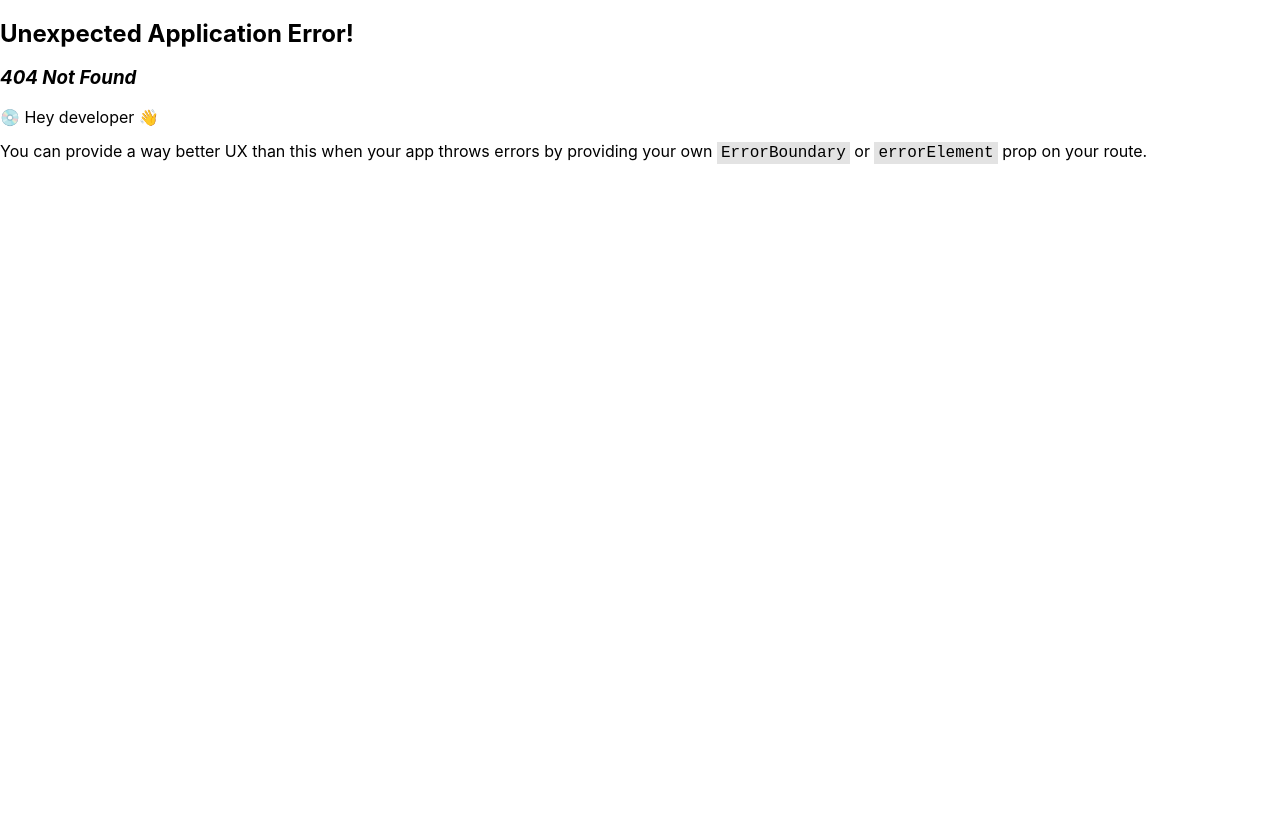
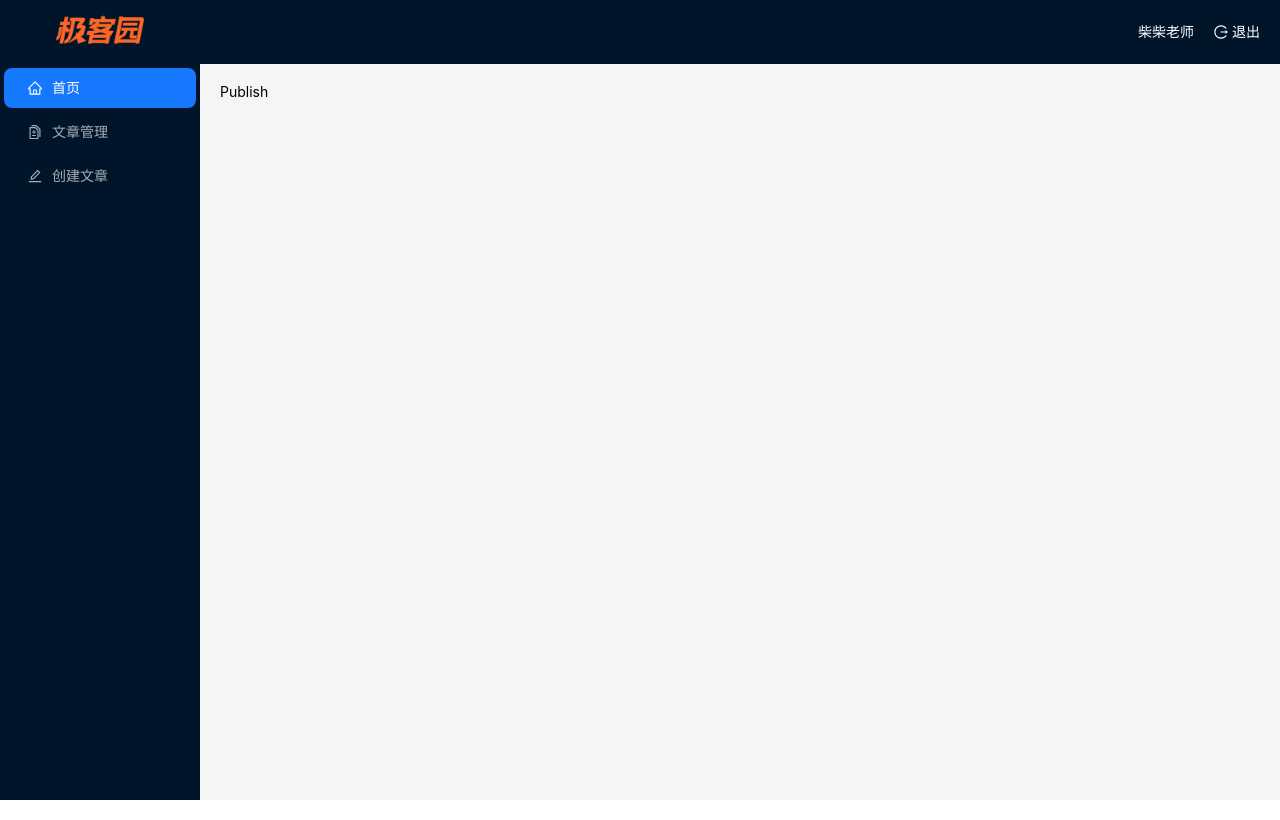
Before and after one commit to ltian059/react-jike, a React (Create React App) app: page /publish in a window 1280 px wide. Before the commit this address had no page. Built offline with nearby package versions, Linux system fonts and the light colour scheme; sample sign-in values are in the browser's storage.

Commit message:
Enables nested routing for main layout
Configures the main layout to support nested routes for different sections, such as home, article, and publish.
This enhancement allows for a more organized and modular page structure within the application.

```diff
--- /dev/null
+++ b/src/pages/Article/index.js
@@ -0,0 +1,5 @@
+const Article = () => {
+    return <div>Article</div>
+}
+
+export default Article;
--- /dev/null
+++ b/src/pages/Home/index.js
@@ -0,0 +1,5 @@
+const Home = () => {
+    return <div>Home</div>
+}
+
+export default Home;
--- a/src/pages/Layout/index.js
+++ b/src/pages/Layout/index.js
@@ -5,6 +5,7 @@ import {
     EditOutlined,
     LogoutOutlined,
 } from '@ant-design/icons'
+import { Outlet, useNavigate } from 'react-router'
 import './index.scss'
 
 const { Header, Sider } = Layout
@@ -51,7 +52,8 @@ const GeekLayout = () => {
                         style={{ height: '100%', borderRight: 0 }}></Menu>
                 </Sider>
                 <Layout className="layout-content" style={{ padding: 20 }}>
-                    内容
+                    {/* 设置二级路由的出口 */}
+                    <Outlet />
                 </Layout>
             </Layout>
         </Layout>
--- /dev/null
+++ b/src/pages/Publish/index.js
@@ -0,0 +1,5 @@
+const Publish = () => {
+    return <div>Publish</div>
+}
+
+export default Publish;
--- a/src/router/index.js
+++ b/src/router/index.js
@@ -2,7 +2,9 @@ import { createBrowserRouter, } from "react-router";
 import Login from "@/pages/Login";
 import Layout from "@/pages/Layout";
 import AuthRoute from "@/components/AuthRoute";
-
+import Home from "@/pages/Home";
+import Article from "@/pages/Article";
+import Publish from "@/pages/Publish";
 // 受保护的路由组件，嵌套在高阶组件中，防止未登录用户访问受保护的路由
 const ProtectedLayout = () => {
     return <AuthRoute>
@@ -14,6 +16,12 @@ const router = createBrowserRouter([
     {
         path: "/",
         Component: ProtectedLayout,
+        // 设置二级路由
+        children: [
+            { index: true, Component: Home },
+            { path: "article", Component: Article },
+            { path: "publish", Component: Publish },
+        ],
     },
     {
         path: "/login",
```
